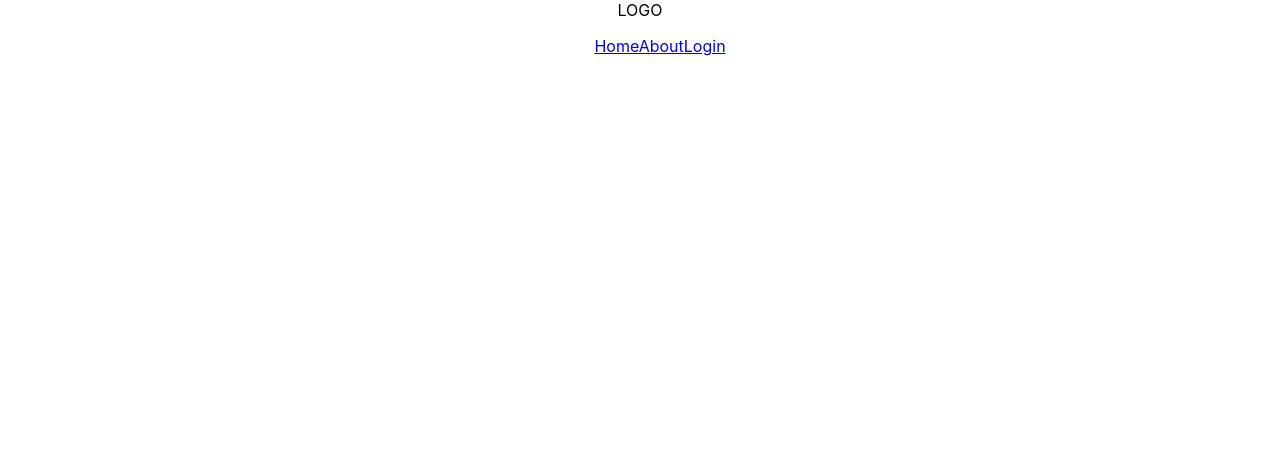
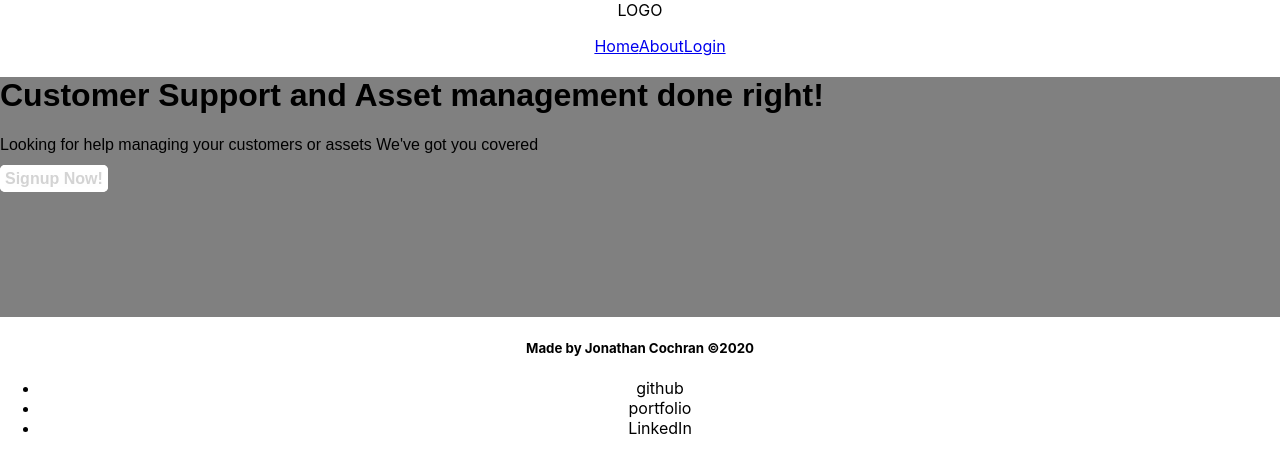
Before and after one commit to jcochran206/ticket-system-capstone-client, a React (Create React App) app: page / in a window 1280 px wide. Shown: the top 472 px of the page. Built offline with nearby package versions, Linux system fonts and the light colour scheme.

Commit message:
added sections component and made hero for landing page and footer

```diff
--- a/src/App.js
+++ b/src/App.js
@@ -2,6 +2,8 @@ import React from 'react';
 import ReactDom from 'react-dom';
 // import {Route, Switch, Link} from 'react-router-dom';
 import Header from './components/Header/Header';
+import Footer from './components/Footer/footer';
+import Hero from './components/Sections/Hero/hero';
 
 import './App.css';
 
@@ -9,6 +11,8 @@ function App() {
   return (
     <div className="App">
       <Header />
+      <Hero />
+      <Footer />
     </div>
   );
 }
--- a/src/components/Footer/footer.js
+++ b/src/components/Footer/footer.js
@@ -0,0 +1,18 @@
+import React from 'react';
+
+export default function Footer() {
+    return (
+        <div className="footer">
+        <div className="copy">
+            <h5>Made by Jonathan Cochran &#169;2020</h5>
+        </div>
+        <div className="social">
+            <ul>
+                <li>github</li>
+                <li>portfolio</li>
+                <li>LinkedIn</li>
+            </ul>
+        </div>
+        </div>
+    )
+}
--- /dev/null
+++ b/src/components/Sections/Hero/hero.css
@@ -0,0 +1,41 @@
+h1{
+    font-size: 2rem;
+}
+
+p{
+    font-size: 1rem;
+}
+
+.hero {
+    background:#f3f3f3;
+    font-family: sans-serif;
+    text-align: left;
+    height: 15rem;
+    width: 100%;
+}
+
+a.btn-hero {
+    text-decoration: none;
+    list-style: none;
+}
+
+.banner {
+    height: 100%;
+    background:grey;
+}
+
+.btn-hero {
+    background: #fefefe;
+    border: solid 5px white;
+    border-radius: 5px;
+    color:lightgrey;
+    font-family: sans-serif;
+    font-weight: bold;
+
+}
+
+.btn-hero:hover{
+    background: black;
+    border: solid 5px black;
+    color: white;
+}
--- /dev/null
+++ b/src/components/Sections/Hero/hero.js
@@ -0,0 +1,15 @@
+import React from 'react';
+import { Link } from 'react-router-dom';
+import '../../Sections/Hero/hero.css';
+
+export default function Hero(){
+    return(
+        <div className="hero">
+            <div className="banner">
+            <h1>Customer Support and Asset management done right!</h1>
+            <p>Looking for help managing your customers or assets We've got you covered</p>
+            <Link to="/" className="btn-hero">Signup Now!</Link>
+            </div>
+        </div>
+    )
+}
```
Also changed, not shown: src/components/Sections/Services/service.css (added), src/components/Sections/Services/service.js (added).
